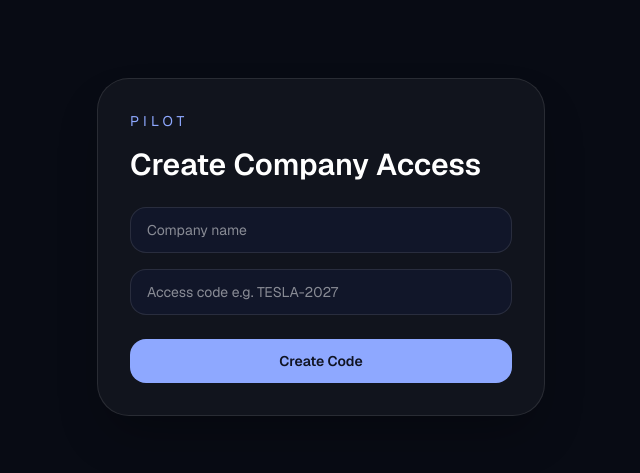
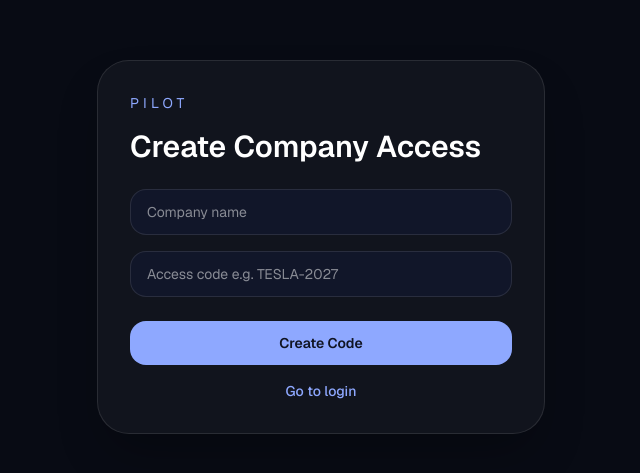
Before and after one commit to lindajerbi58-create/pilot, a Next.js app: page /company/create in a window 1280 px wide. Shown: the part 113-586 px from the top of the page, without its empty margins (319-959 px from the left). Built offline with nearby package versions, Linux system fonts and the light colour scheme.

Commit message:
feat(company): add navigation from create to login

```diff
--- a/app/company/create/page.tsx
+++ b/app/company/create/page.tsx
@@ -1,7 +1,7 @@
 "use client";
 
 import { useState } from "react";
-
+import Link from "next/link";
 export default function CreateCompanyPage() {
   const [name, setName] = useState("");
   const [code, setCode] = useState("");
@@ -64,6 +64,12 @@ export default function CreateCompanyPage() {
           >
             Create Code
           </button>
+          <Link
+  href="/login"
+  className="mt-4 block text-center text-sm font-medium text-[#8ea8ff] hover:underline"
+>
+  Go to login
+</Link>
         </div>
       </div>
     </main>
```
